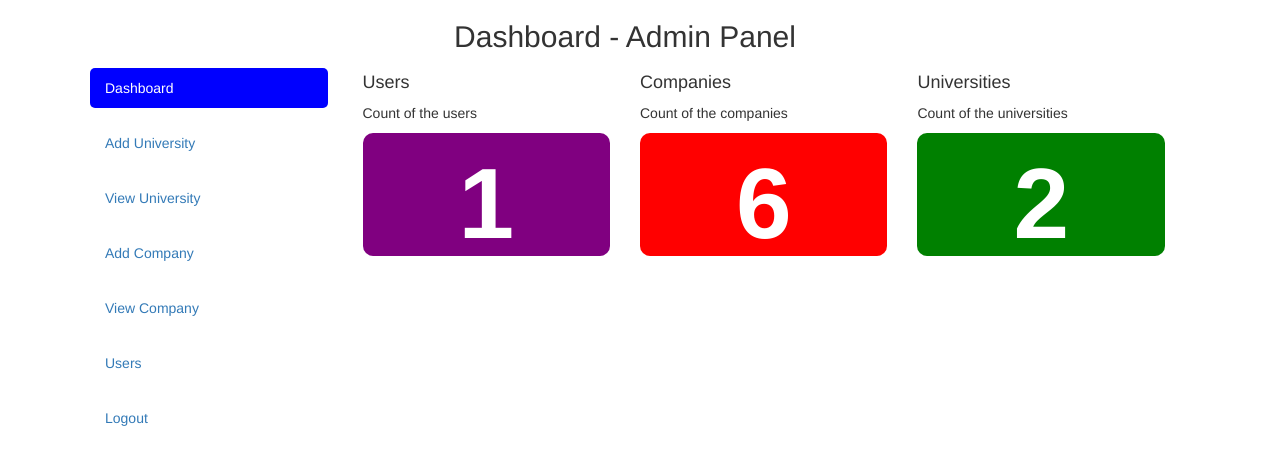
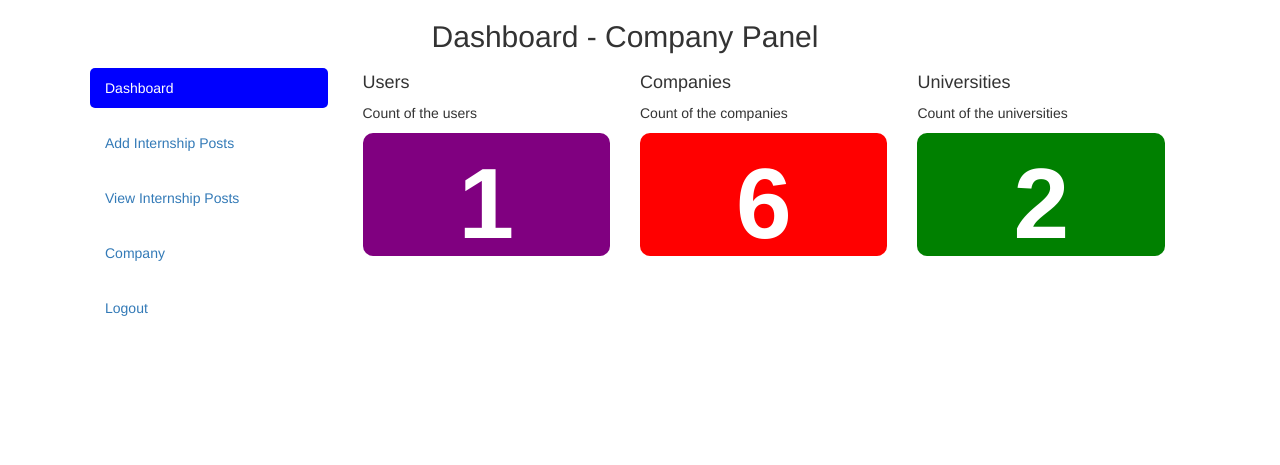
Before and after one commit to fredrickwampamba/intern_finder, a PHP site: page /dashboard.php in a window 1280 px wide. Shown: the top 465 px of the page. Run offline with PHP 8.4, Linux system fonts and the light colour scheme; the visitor is signed in with stand-in values (Sample User, id 1); data comes from the database, SQL or seed files in the repository.

Commit message:
removed links

```diff
--- a/company/comp/header.php
+++ b/company/comp/header.php
@@ -23,26 +23,20 @@
   <div class="container">
 
     <div class="col-md-12 row">
-      <h2 class="pl-10 text-center"><?php echo $title; ?> - Admin Panel</h2>
+      <h2 class="pl-10 text-center"><?php echo $title; ?> - Company Panel</h2>
       <div class="col-md-3">
         <ul class="nav">
           <li class="nav-item">
             <a class="nav-link active" href="dashboard.php">Dashboard</a>
           </li>
           <li class="nav-item">
-            <a class="nav-link" href="add-university.php">Add University</a>
+            <a class="nav-link" href="add-post.php">Add Internship Posts</a>
           </li>
           <li class="nav-item">
-            <a class="nav-link" href="university.php">View University</a>
+            <a class="nav-link" href="posts.php">View Internship Posts</a>
           </li>
           <li class="nav-item">
-            <a class="nav-link" href="add-company.php">Add Company</a>
-          </li>
-          <li class="nav-item">
-            <a class="nav-link" href="companies.php">View Company</a>
-          </li>
-          <li class="nav-item">
-            <a class="nav-link" href="users.php">Users</a>
+            <a class="nav-link" href="company.php">Company</a>
           </li>
           <li class="nav-item">
             <a class="nav-link" href="logout.php">Logout</a>
```
